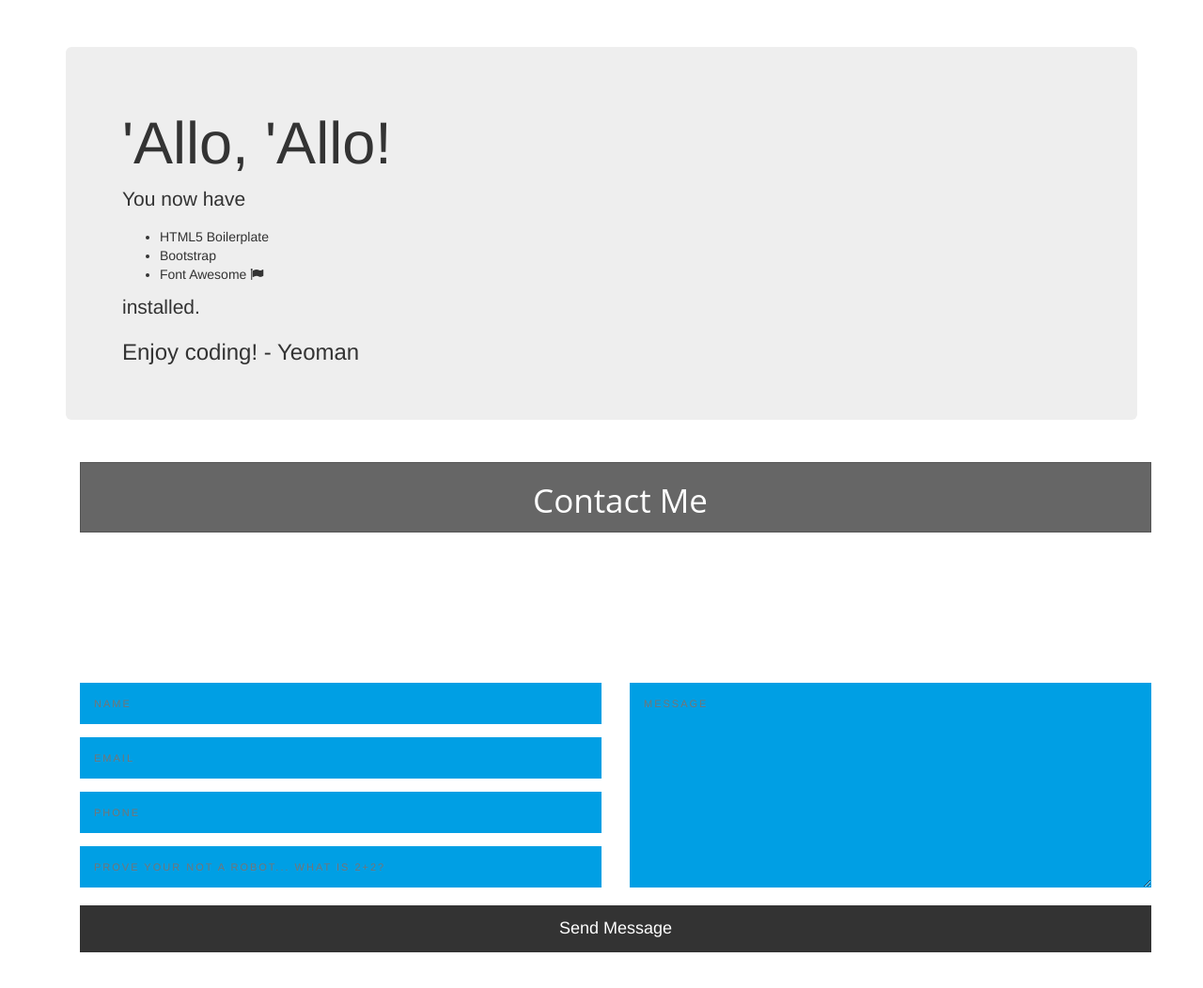
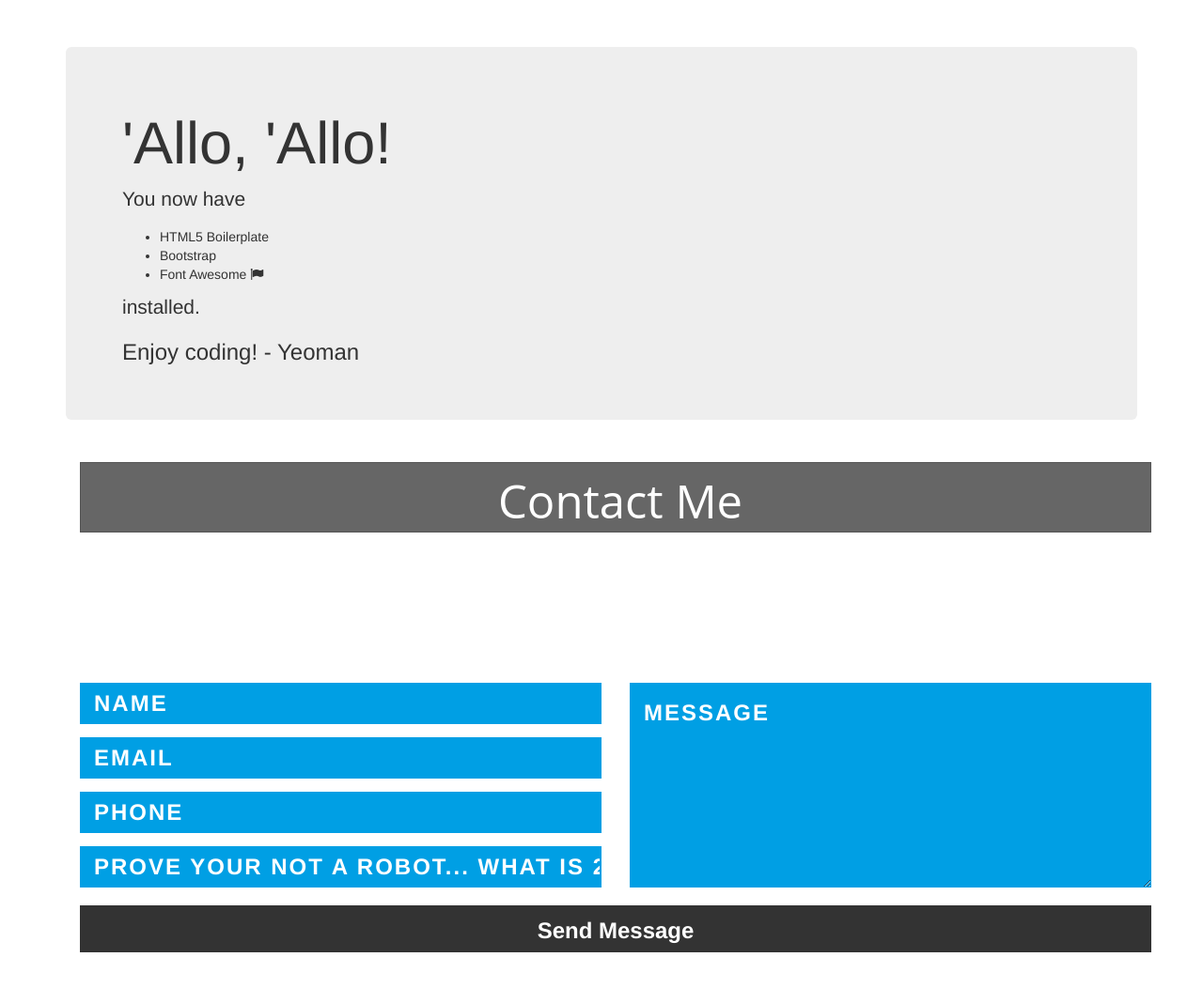
Before and after one commit to aquinault/css-theme1, a website: page app/index.html in a window 1280 px wide. Shown: the top 1052 px of the page at 94% size. Drawn offline with nearby package versions, Linux system fonts and the light colour scheme.

Commit message:
mod to less

```diff
--- a/app/styles/contact.less
+++ b/app/styles/contact.less
@@ -5,16 +5,13 @@
   //  -moz-background-size: cover;
   //  -o-background-size: cover;
   //  background-size: cover;
-}
-
-.contact i {
+    i {
       padding: 0 20px;
       font-size: 0.8em;
     }
-
-.contact h2 {
+    h2 {
       font-family: 'Open Sans', sans-serif;
-  font-size: 2.5em;
+      font-size: 3.5em;
       border: 1px solid #555;
       background-color: rgba(0.3,0.3,0.3,0.6);
       padding-top: 20px;
@@ -25,58 +22,66 @@
       padding-left: 50px;
       text-align: center;
     }
-
+  }
   #comments {
     margin-top: 0;
   }
-
   #contactform {
     height: 215px;
-}
-
-#contactform .right {
+    .right {
       float: right;
     }
-
-#contactform input,
-#contactform textarea {
+    input,textarea {
       background-color: #009FE4; //rgba(0.3,0.3,0.3,0.6);
-
-
       margin-bottom: 14px;
       width: 100%;
       outline: none;
       border: none;
       text-transform: uppercase;
       letter-spacing: 2px;
-  font-size: 11px;
+      font-size: 24px;
+      font-weight: bold;
     }
-
-#contactform input {
+    input {
       padding-left: 15px;
       height: 44px;
       border-radius: 0;
     }
+    *::-webkit-input-placeholder {
+    color: white;
+    }
+    *:-moz-placeholder {
+        /* FF 4-18 */
+        color: white;
+    }
+    *::-moz-placeholder {
+        /* FF 19+ */
+        color: white;
+    }
+    *:-ms-input-placeholder {
+        /* IE 10+ */
+        color: white;
+    }
 
-#contactform textarea {
+    textarea {
       padding: 15px;
       height: 218px;
       border-radius: 0;
     }
-
-#contactform .btn {
+    .btn {
       width: 100%;
       height: 50px;
       border-radius: 0;
       border: 1px solid #333;
       background: rgba(0,0,0,0.8);
       color: #fff;
+      font-size: 24px;
+      font-weight: bold;
     }
-
-#contactform .btn:hover {
+    .btn:hover {
       background: rgba(9,8,77,0.7);
     }
-
+  }
   #map-canvas {
     width: 100%;
     height: 135px;
```
Also changed, not shown: app/styles/contact.css, 1 other file. Lines whose indentation alone changed are shown as unchanged.
